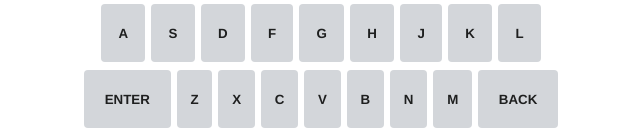
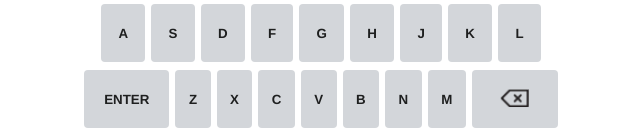
Before and after one commit to iCode-me/wordle, a plain HTML site: page index.html in a window 1280 px wide. Shown: the part 804-939 px from the top of the page, 316-956 px from the left. Drawn offline with Linux system fonts and the light colour scheme.

Commit message:
Backspace changed to image to match keyboard

```diff
--- a/index.html
+++ b/index.html
@@ -86,7 +86,7 @@
         <button class = "key-box" id="b">B</button>
         <button class = "key-box" id="n">N</button>
         <button class = "key-box" id="m">M</button>
-        <button class = "key-wide" id="back">BACK</button>
+        <button class = "key-wide" id="back"><img src="backspace.png"></button>
       </div>
     </div>
   <!-- </footer> -->
```
Also changed, not shown: style.scss (+0 -93 lines), backspace.png (added).
